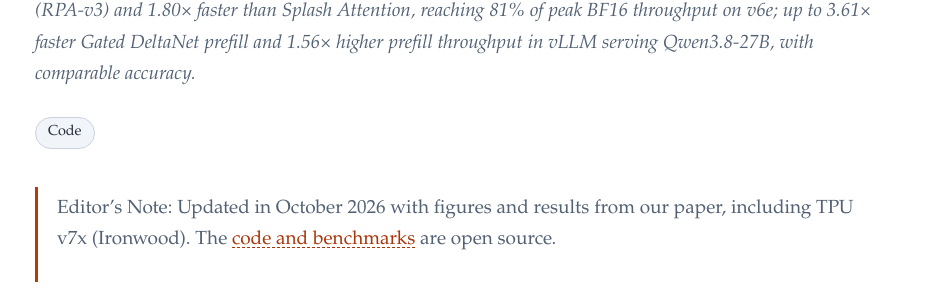
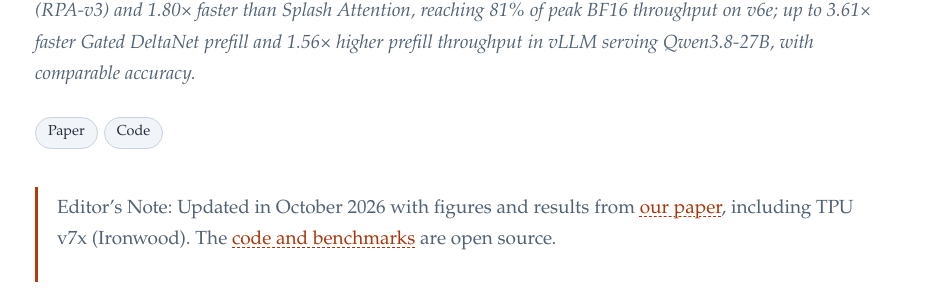
Before and after one commit to heavyball-research/heavyball-research.github.io, a Jekyll site: the page built from _posts/2026-09-29-attention-tpu.md, in a window 1280 px wide and 900 px high. Shown: the part 318-626 px from the top of the window, without its empty margins (171-1105 px from the left). Built offline with Jekyll 4.4.1, drawn with Linux system fonts in a browser that asks for light colours.

Commit message:
Add flywheel paper link.

```diff
--- a/_posts/2026-09-29-attention-tpu.md
+++ b/_posts/2026-09-29-attention-tpu.md
@@ -14,11 +14,13 @@
 image: /assets/posts/2026-09-20-attention-tpu/paper/gdn_kernel.png
 thumbnail_large: true
 links:
+  - label: Paper
+    url: https://arxiv.org/abs/2611.01426
   - label: Code
     url: https://github.com/heavyball-research/flywheel-tpu
 ---
 
-> Editor's Note: Updated in October 2026 with figures and results from our paper, including TPU v7x (Ironwood). The [code and benchmarks](https://github.com/heavyball-research/flywheel-tpu) are open source.
+> Editor's Note: Updated in October 2026 with figures and results from [our paper](https://arxiv.org/abs/2611.01426), including TPU v7x (Ironwood). The [code and benchmarks](https://github.com/heavyball-research/flywheel-tpu) are open source.
 
 <nav class="post-toc" aria-labelledby="contents-title" markdown="1">
 <p id="contents-title"><strong>Contents</strong></p>
```
Also changed, not shown: 1 other file.
